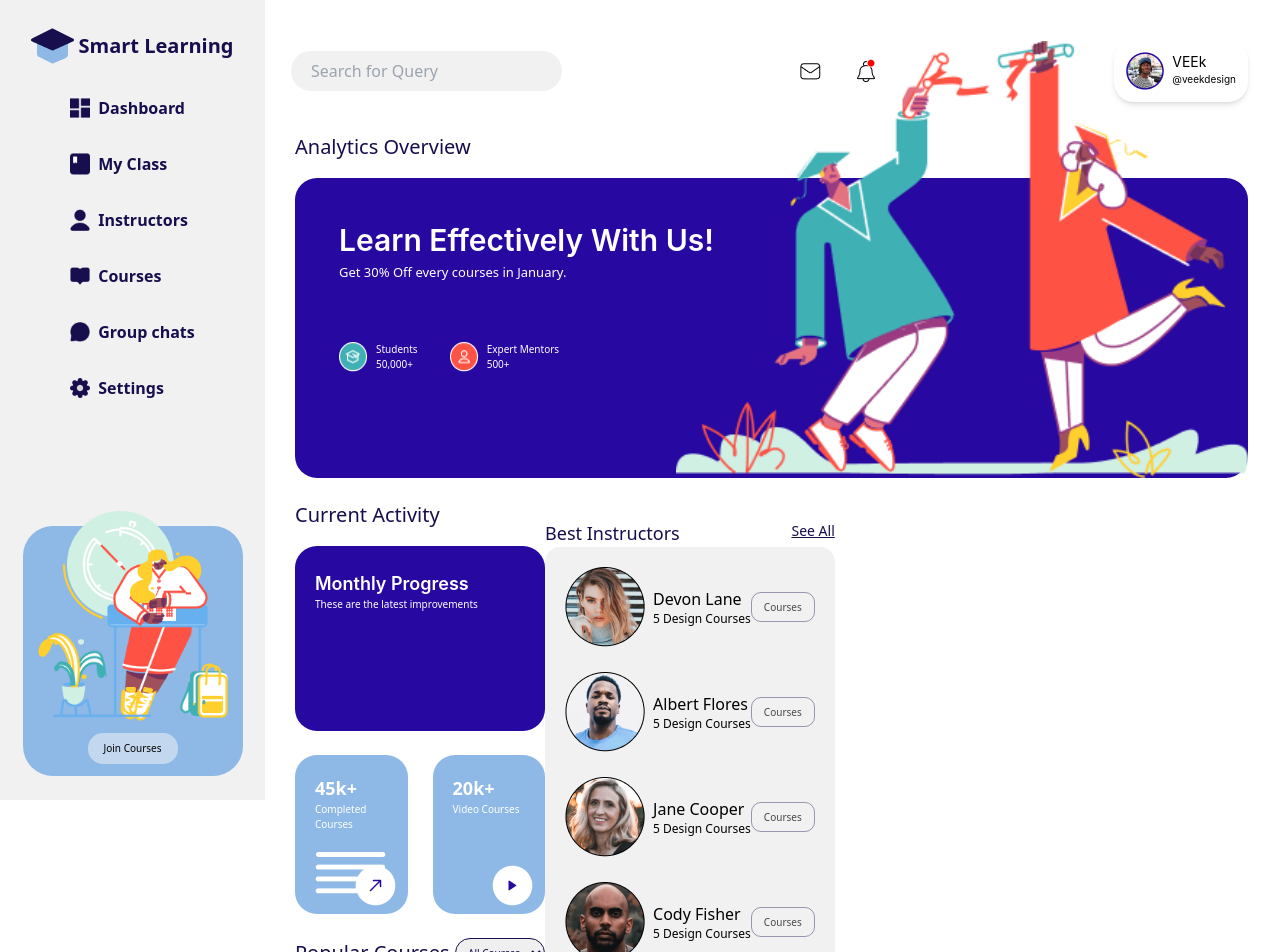
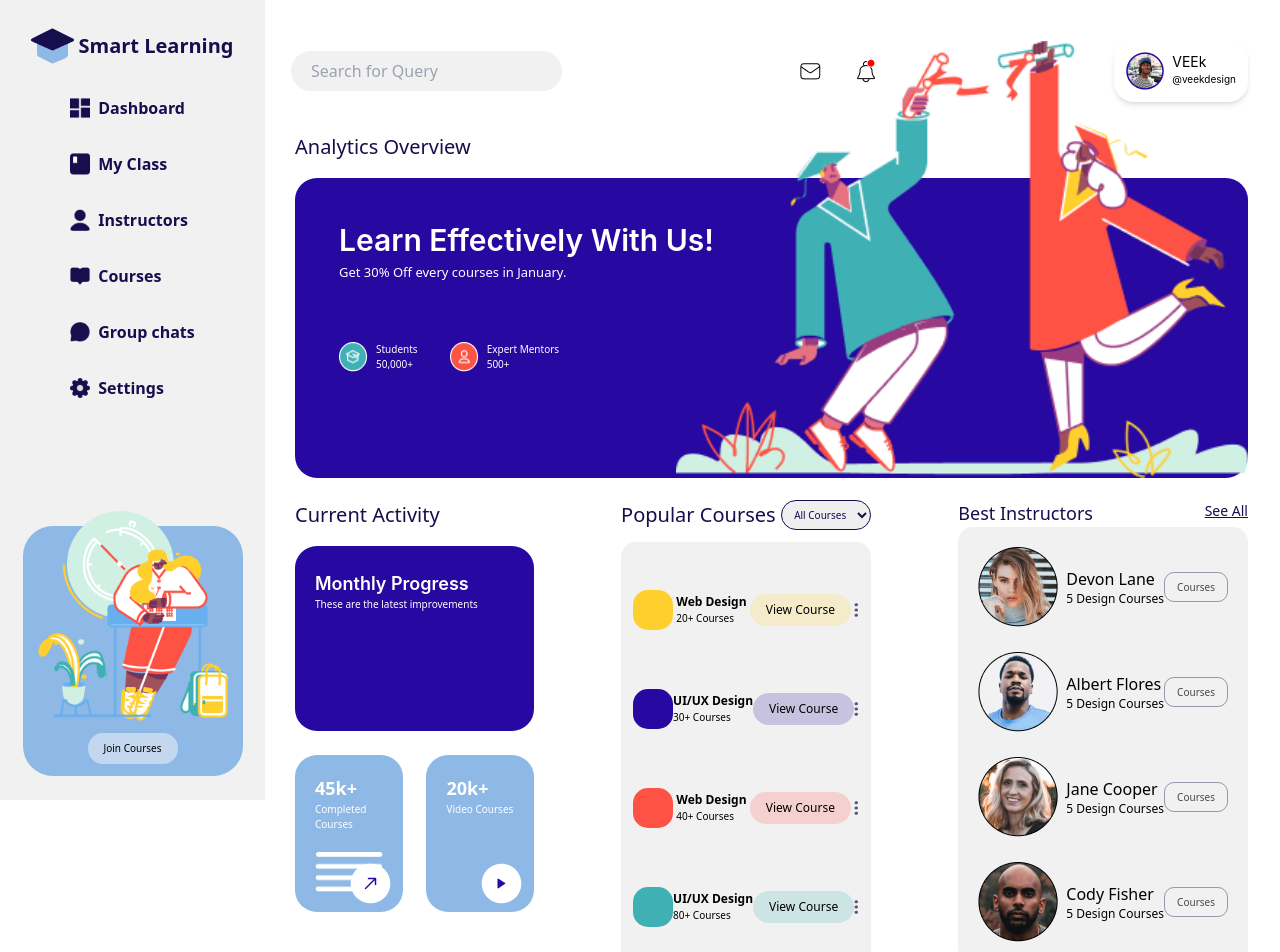
Before and after one commit to Dhanny-aay/smart-learn, a React (Create React App) app: page / in a window 1280 px wide. Shown: the top 952 px of the page. Built offline with nearby package versions, Linux system fonts and the light colour scheme.

Commit message:
put bottom div in flex-row

```diff
--- a/src/home.js
+++ b/src/home.js
@@ -126,9 +126,9 @@
 
             </div>
 
-            <div className=' mt-[22px] px-5 md:pr-8 md:ml-[110px] lg:ml-[275px] lg:flex lg:flex-row'>
-                <div className='flex flex-col lg:flex-row'>
-                    <div>
+            <div className=' mt-[22px] px-5 md:pr-8 md:ml-[110px] lg:ml-[275px] lg:flex lg:flex-row justify-between'>
+
+                    <div className=''>
                         <p className=' font-sans font-medium text-[20px] text-[#160e4d]'>Current Activity</p>
                         <div className=' w-full rounded-[22px] mt-4 px-5 py-6 bg-[#2708a0] h-[185px]'>
                             <p className=' text-white font-semibold text-[18px]'>Monthly Progress</p>
@@ -148,9 +148,10 @@
                                 <p className=' font-sans font-medium text-[10px] text-white'>Video Courses</p>
                                 <img src={ play } className=' absolute right-3 bottom-2' alt="" />
                             </div>
+                        </div>
                     </div>
 
-                    <div className=' mt-6'>
+                    <div className=' mt-6 lg:mt-0'>
                         <span className=' flex justify-between'>
                             <p className='font-sans font-medium text-[20px] text-[#160e4d]'>Popular Courses</p>
                             <select name="courses" className=' border border-[#160e4d] text-[#160e4d] font-sans font-normal text-[10px] text-center rounded-[20px]' id="">
@@ -203,9 +204,8 @@
 
                         </div>
                     </div>
-                </div>
 
-                <div className=' mt-5'>
+                <div className=' mt-5 lg:mt-0'>
                     <span className=' flex flex-row justify-between'>
                         <p className=' font-sans font-medium text-[18px] text-[#160e4d]'>Best Instructors</p>
                         <p className=' font-sans font-normal text-[14px] underline text-[#160e4d]'>See All</p>
@@ -259,7 +259,6 @@
 
             </div>
 
-            </div>
         </div>
      );
 }
```
